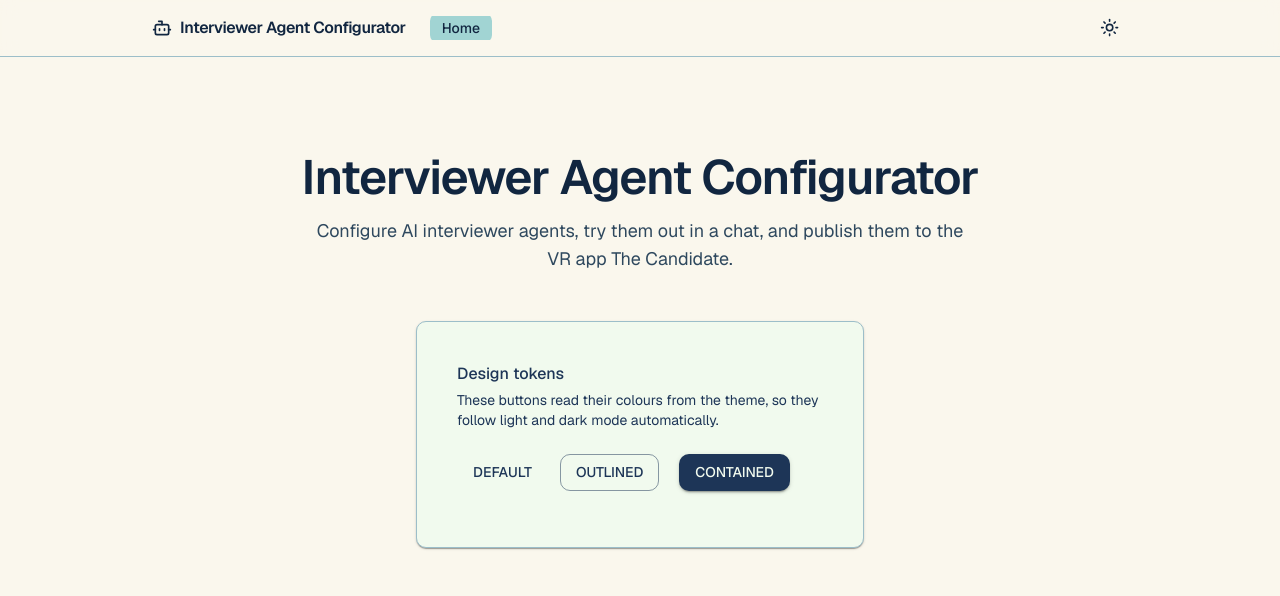
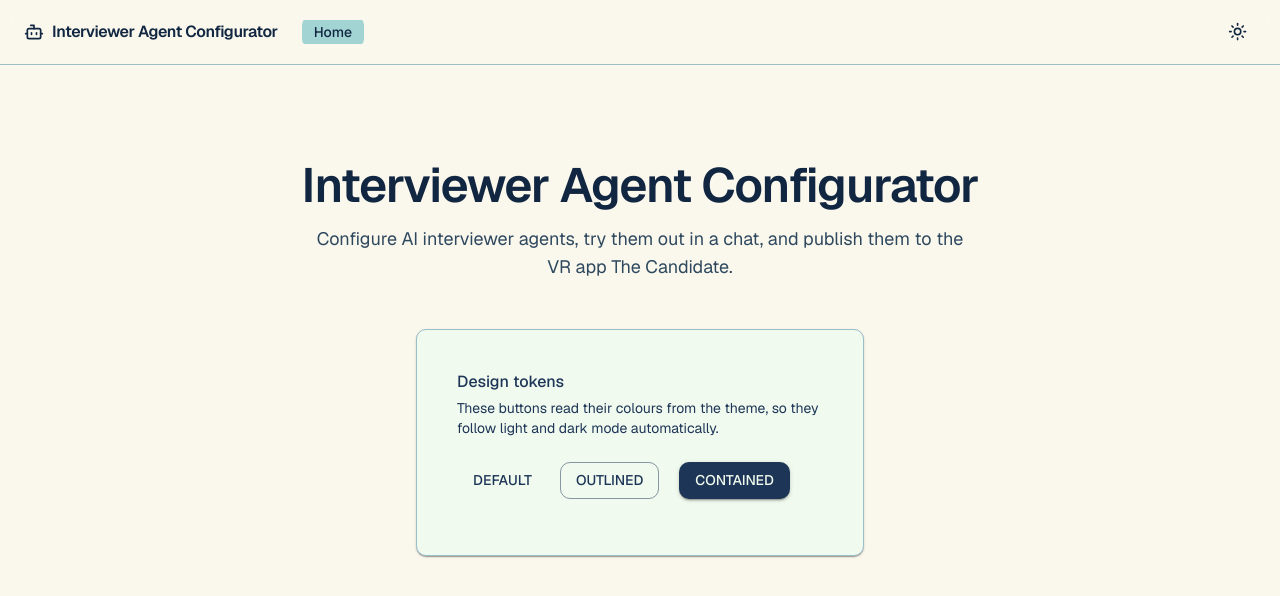
Before and after one commit to IMTEL/team-tdt4290-fall-2026, a Next.js app: page / in a window 1280 px wide. Shown: the top 596 px of the page. Built offline with nearby package versions, Linux system fonts and the light colour scheme; what @mui/material-nextjs would draw is missing.

Commit message:
feat(navbar): migrate navbar to material ui appbar
Replace the plain <header>/<nav> markup with MUI's AppBar and
Toolbar components, while keeping Navbar.module.css so all colours,
spacing and the sticky positioning stay exactly the same.

Closes #11

```diff
--- a/src/components/Navbar.module.css
+++ b/src/components/Navbar.module.css
@@ -19,8 +19,6 @@
   display: flex;
   align-items: center;
   height: 3.5rem;
-  max-width: 64rem;
-  margin: 0 auto;
   padding: 0 1rem;
   gap: 0.75rem;
 }
--- a/src/components/Navbar.tsx
+++ b/src/components/Navbar.tsx
@@ -3,10 +3,12 @@
 import Link from 'next/link';
 import { usePathname } from 'next/navigation';
 import { Bot } from 'lucide-react';
-
+import AppBar from '@mui/material/AppBar';
+import Toolbar from '@mui/material/Toolbar';
 import { cn } from '@/lib/utils';
 import { ThemeToggle } from '@/components/ThemeToggle';
 import styles from './Navbar.module.css';
+
 
 // Add a route here and it shows up in the navbar with active highlighting.
 // Only routes that actually exist belong in this list.
@@ -20,14 +22,16 @@ export function Navbar() {
   const pathname = usePathname();
 
   return (
-    <header className={styles.header}>
-      <nav className={styles.nav}>
+
+     <AppBar component="header" position="static" color="transparent" elevation={0} className={styles.header}>
+
+      <Toolbar component="nav" disableGutters className={styles.nav}>
+
         <Link href="/" className={styles.wordmark}>
           <Bot className={styles.wordmarkIcon} aria-hidden="true" />
           <span className={styles.wordmarkLong}>Interviewer Agent Configurator</span>
           <span className={styles.wordmarkShort}>IAC</span>
         </Link>
-
         <ul className={styles.links}>
             {NAV_LINKS.map((link) => {
               const active = isActive(pathname, link.href);
@@ -46,7 +50,9 @@ export function Navbar() {
           </ul>
 
         <ThemeToggle />
-      </nav>
-    </header>
+
+      </Toolbar>
+
+     </AppBar>
   );
 }
```
Lines whose indentation alone changed are shown as unchanged.
